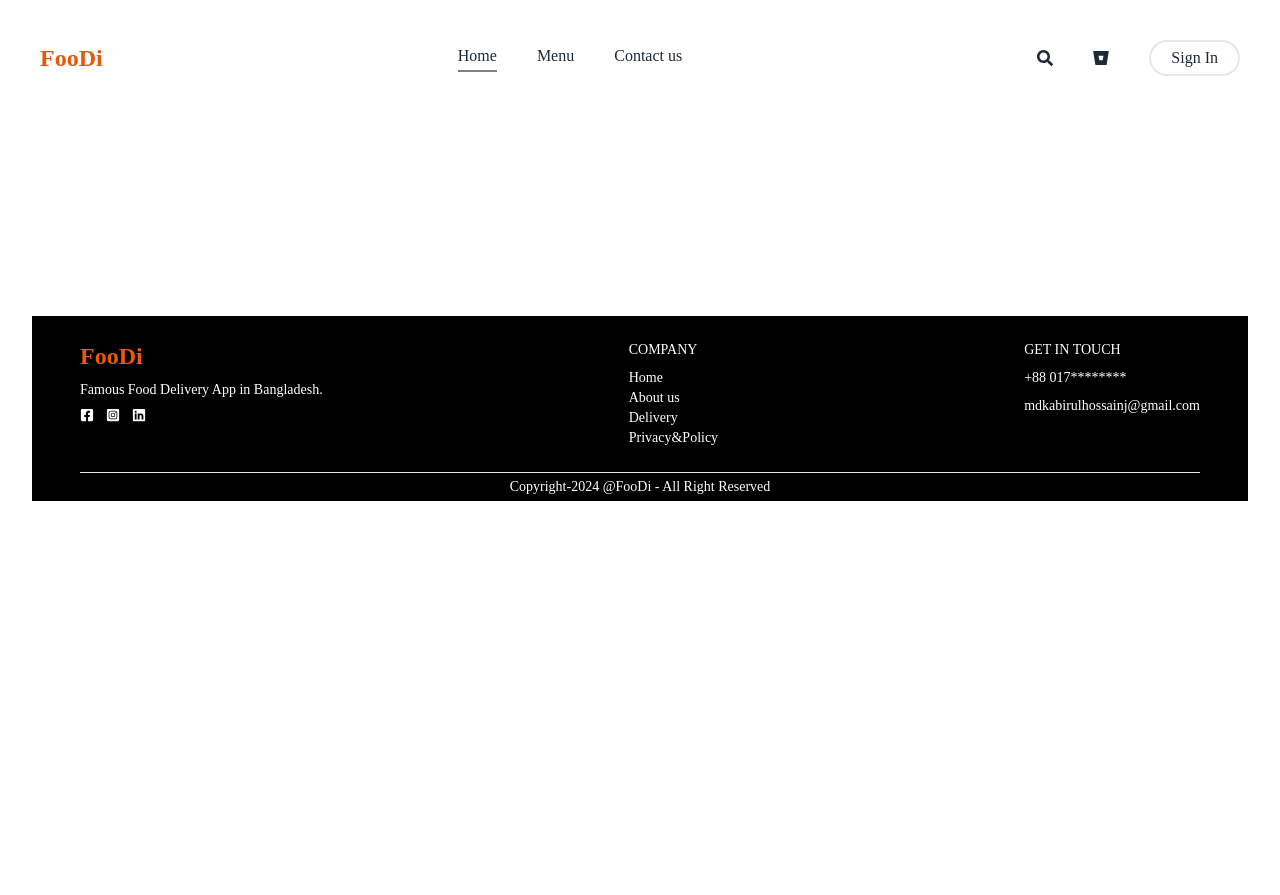
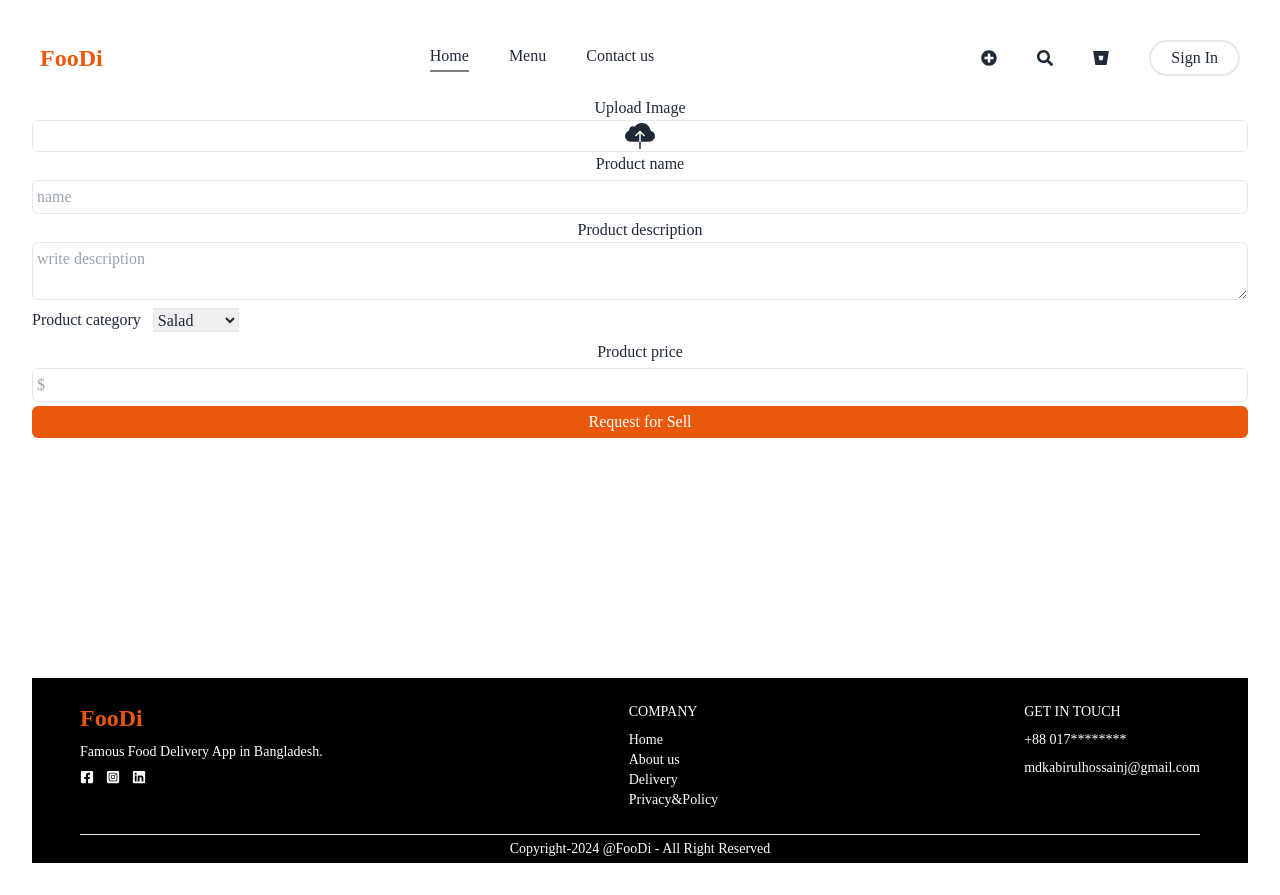
Before and after one commit to mdkabirulhossain/Foodi, a React (Vite) app in the folder foodi-frontend/: page /post in a window 1280 px wide. Before the commit the page ends 800 px from the top, so only its background shows below. Built offline with nearby package versions, Linux system fonts and the light colour scheme.

Commit message:
Add Food post

```diff
--- a/foodi-frontend/package.json
+++ b/foodi-frontend/package.json
@@ -15,6 +15,7 @@
     "react-dom": "^18.3.1",
     "react-icons": "^5.3.0",
     "react-router-dom": "^6.26.1",
+    "react-toastify": "^10.0.5",
     "tailwind-scrollbar-hide": "^1.1.7"
   },
   "devDependencies": {
--- a/foodi-frontend/src/App.jsx
+++ b/foodi-frontend/src/App.jsx
@@ -8,9 +8,11 @@ import PlaceOrder from './pages/PlaceOrder/PlaceOrder'
 import Footer from './components/Footer/Footer'
 import { useState } from 'react'
 import Login from './components/Login/Login'
+import Post from './pages/Post/Post'
 
 function App() {
-  const [login, setLogin] = useState(false)
+  const [login, setLogin] = useState(false);
+  const url = "http://localhost:5000";
   return (
     <div>
       {login? <Login setLogin={setLogin}></Login>: <></>}
@@ -19,6 +21,7 @@ function App() {
         <Route path='/' element={<Home></Home>}></Route>
         <Route path='/cart' element ={<Cart></Cart>}></Route>
         <Route path='/order' element ={<PlaceOrder></PlaceOrder>}></Route>
+        <Route path='/post' element ={<Post url={url} ></Post>}></Route>
 
       </Routes>
       <Footer></Footer>
--- a/foodi-frontend/src/components/Navbar/Navbar.css
+++ b/foodi-frontend/src/components/Navbar/Navbar.css
@@ -25,6 +25,36 @@
     outline: 2px solid white;
     list-style: none;
 }
+
+/* post */
+
+.icon-container {
+    position: relative;
+  }
+
+  .tooltip-text {
+    visibility: hidden;
+    /* background-color: #333; */
+    /* color: orangered; */
+    text-align: center;
+    border-radius: 5px;
+    padding: 5px;
+    position: absolute;
+    top: 120%; /* Moves the text below the button */
+    left: 50%;
+    transform: translateX(-50%);
+    white-space: nowrap;
+    opacity: 0;
+    transition: opacity 0.3s ease;
+    z-index: 999; /* Ensures the tooltip is on top of other elements */
+  }
+
+  /* Show the tooltip when hovering over the button */
+  .icon-container:hover .tooltip-text {
+    visibility: visible;
+    opacity: 1;
+  }
+
 @media(max-width:600px){
     .menu-list{
         display: none;
--- a/foodi-frontend/src/components/Navbar/Navbar.jsx
+++ b/foodi-frontend/src/components/Navbar/Navbar.jsx
@@ -1,6 +1,6 @@
 import { useContext, useState } from 'react';
 import './Navbar.css'
-import { FaBitbucket, FaSearch } from "react-icons/fa";
+import { FaBitbucket, FaPlusCircle, FaSearch } from "react-icons/fa";
 import { Link, useNavigate } from 'react-router-dom';
 import { StoreContext } from '../../context/StoreContext';
 import { CgProfile } from "react-icons/cg";
@@ -27,17 +27,21 @@ const Navbar = ({setLogin}) => {
                 <a href='#footer' onClick={()=>{setMenu("Contact us")}} className={menu === "Contact us"? "active" : ""}>Contact us</a>
             </ul>
             <div className='flex justify-center items-center gap-x-6 md:gap-x-8 lg:gap-x-10'>
+                <div className='icon-container'>
+                  <Link to="/post"> <FaPlusCircle className='cursor-pointer'></FaPlusCircle></Link>
+                    <p className='tooltip-text bg-white text-black'>sell your food</p>
+                    </div>
                 <FaSearch></FaSearch>
-               <Link to="/cart"><FaBitbucket></FaBitbucket></Link>
+                <Link to="/cart"><FaBitbucket></FaBitbucket></Link>
 
                 {!token?
                 <div>
                     <button onClick={()=>setLogin(true)} className='border-2 rounded-3xl px-5 py-1 bg-transparent cursor-pointer duration-200 hover:bg-slate-200'>Sign In</button>
                 </div> :
                     <div className='nav-profile '>
-                        <CgProfile></CgProfile>
+                        <CgProfile className='w-8 h-5'></CgProfile>
                         <ul className='nav-profile-dropdown'>
-                            <li className='cursor-pointer hover:text-orange-500'><div className='flex gap-2 items-center'><p><FaBitbucket></FaBitbucket></p><p>Orders</p></div></li>
+                            <li className='cursor-pointer hover:text-orange-500'><Link to="/cart"><div className='flex gap-2 items-center'><p><FaBitbucket ></FaBitbucket></p><p>Orders</p></div></Link></li>
                             <hr className='border-black'/>
                             <li onClick={logOut} className='cursor-pointer hover:text-orange-500'><div className='flex gap-2 items-center'><p><LuLogOut></LuLogOut> </p><p>LogOut</p></div></li>
                         </ul>
--- /dev/null
+++ b/foodi-frontend/src/pages/Post/Post.jsx
@@ -0,0 +1,99 @@
+import { useState } from 'react';
+import "./Post.css"
+import { IoIosCloudUpload } from "react-icons/io";
+import axios from 'axios'
+import { toast } from 'react-toastify';
+
+const Post = ({url}) => {
+    //Add all the food do yourself
+    const [image, setImage] = useState(false);
+
+    const [data, setData] = useState({
+        name: "",
+        description: "",
+        price: "",
+        category: "Salad"
+    })
+
+    const onChangeHandler = (event)=>{
+        const name = event.target.name;
+        const value = event.target.value;
+        setData(data=>({...data,[name]:value}))
+    }
+    //Just for Check every input take properly or not
+    // useEffect(()=>{
+    //     console.log(data);
+    // },[data])
+
+    const onSubmitHandler = async (event)=>{
+        event.preventDefault();
+        const formData = new FormData();
+        formData.append("name", data.name);
+        formData.append("description", data.description);
+        formData.append("price", Number(data.price));
+        formData.append("category", data.category);
+        formData.append("image", image);
+        const response = await axios.post(`${url}/api/food/post`, formData);
+        if(response.data.success){
+            setData({
+                name: "",
+                description: "",
+                price: "",
+                category: "Salad"
+            })
+            setImage(false)
+            toast.success(response.data.message)
+        }else{
+            toast.error(response.data.message);
+        }
+    }
+
+    return (
+        <div className='add mt-5 '>
+            <form action="" onSubmit={onSubmitHandler}>
+                <div className='flex flex-col'>
+                    <label htmlFor="">Upload Image</label>
+                    <label htmlFor="image">
+                        {
+                            image ?
+                                <img className='w-20 h-20' src={URL.createObjectURL(image)} alt="" />
+                                :
+                                <IoIosCloudUpload className='border w-full h-8 cursor-pointer rounded-md'></IoIosCloudUpload>
+                        }
+
+
+                    </label>
+                    <input onChange={(event) => setImage(event.target.files[0])} type="file" name="" id="image" className='border p-1 rounded-md my-1' hidden required />
+                </div>
+                <div className='flex flex-col'>
+                    <label htmlFor="">Product name</label>
+                    <input onChange={onChangeHandler} value={data.name} type="text" name="name" id="" placeholder='name' className='border p-1 rounded-md my-1' required />
+                </div>
+                <div className='flex flex-col'>
+                    <label htmlFor="">Product description</label>
+                    <textarea onChange={onChangeHandler} value={data.description} name="description" id="" placeholder='write description' className='w-ful border p-1 rounded-md'></textarea>
+                </div>
+                <div className='flex gap-3 my-2'>
+                    <label htmlFor="">Product category</label>
+                    <select  onChange={onChangeHandler} name='category' className='border'>
+                        <option value="Salad">Salad</option>
+                        <option value="Cake">Cake</option>
+                        <option value="Coffee">Coffee</option>
+                        <option value="Pizza">Pizza</option>
+                        <option value="Burger">Burger</option>
+                        <option value="Juice">Juice</option>
+                        <option value="Sandwich">Sandwich</option>
+                        <option value="Noodles">Noodles</option>
+                    </select>
+                </div>
+                <div className='flex flex-col'>
+                    <label htmlFor="">Product price</label>
+                    <input onChange={onChangeHandler} value={data.price} type="number" name="price" id="" placeholder='$' className='border p-1 rounded-md my-1' />
+                </div>
+                <button type='submit' className='w-full p-1 bg-orange-600 text-white rounded-md'>Request for Sell</button>
+            </form>
+        </div>
+    );
+};
+
+export default Post;
```
Also changed, not shown: foodi-frontend/src/pages/Post/Post.css (added), 1 other file (tests, documents, lock files or other folders).
